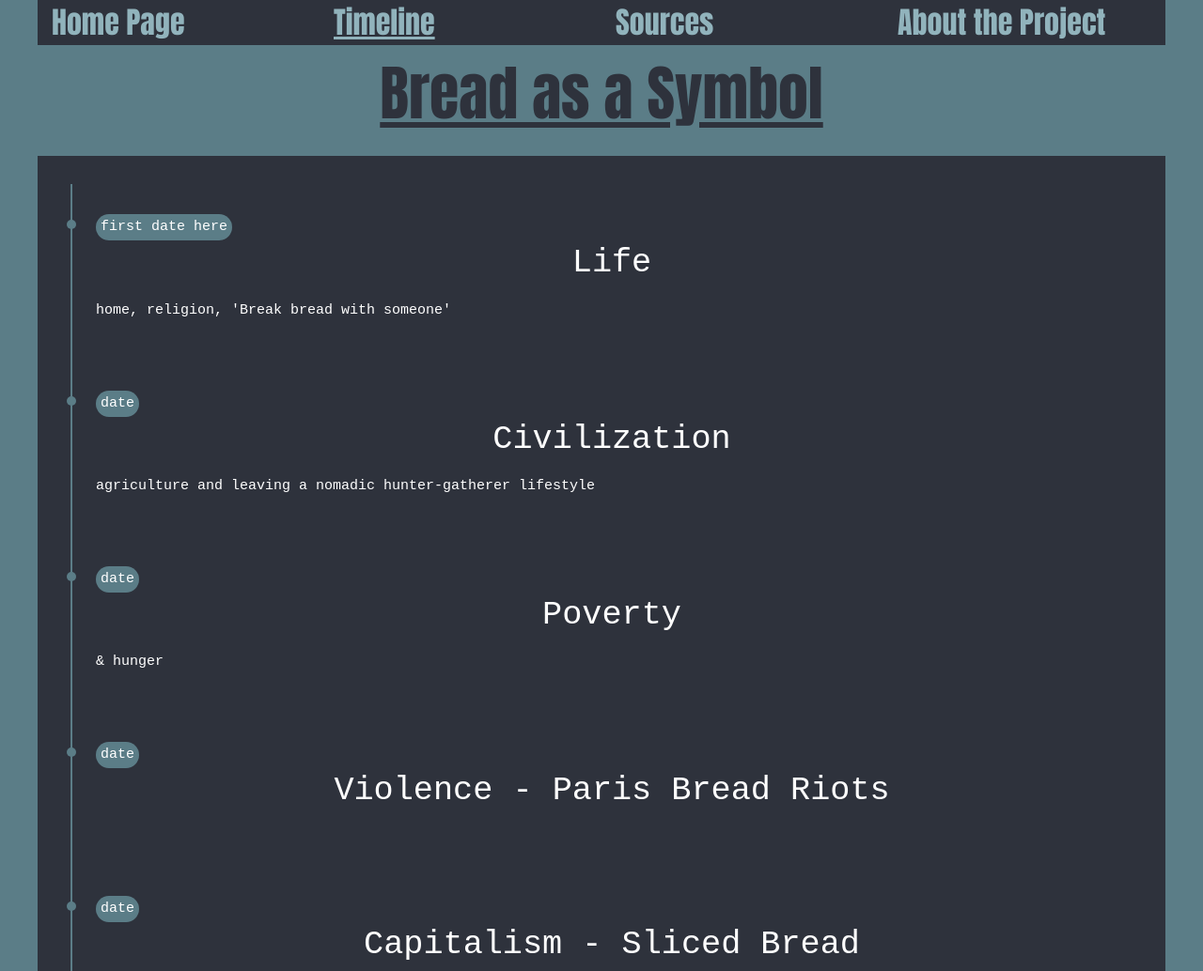
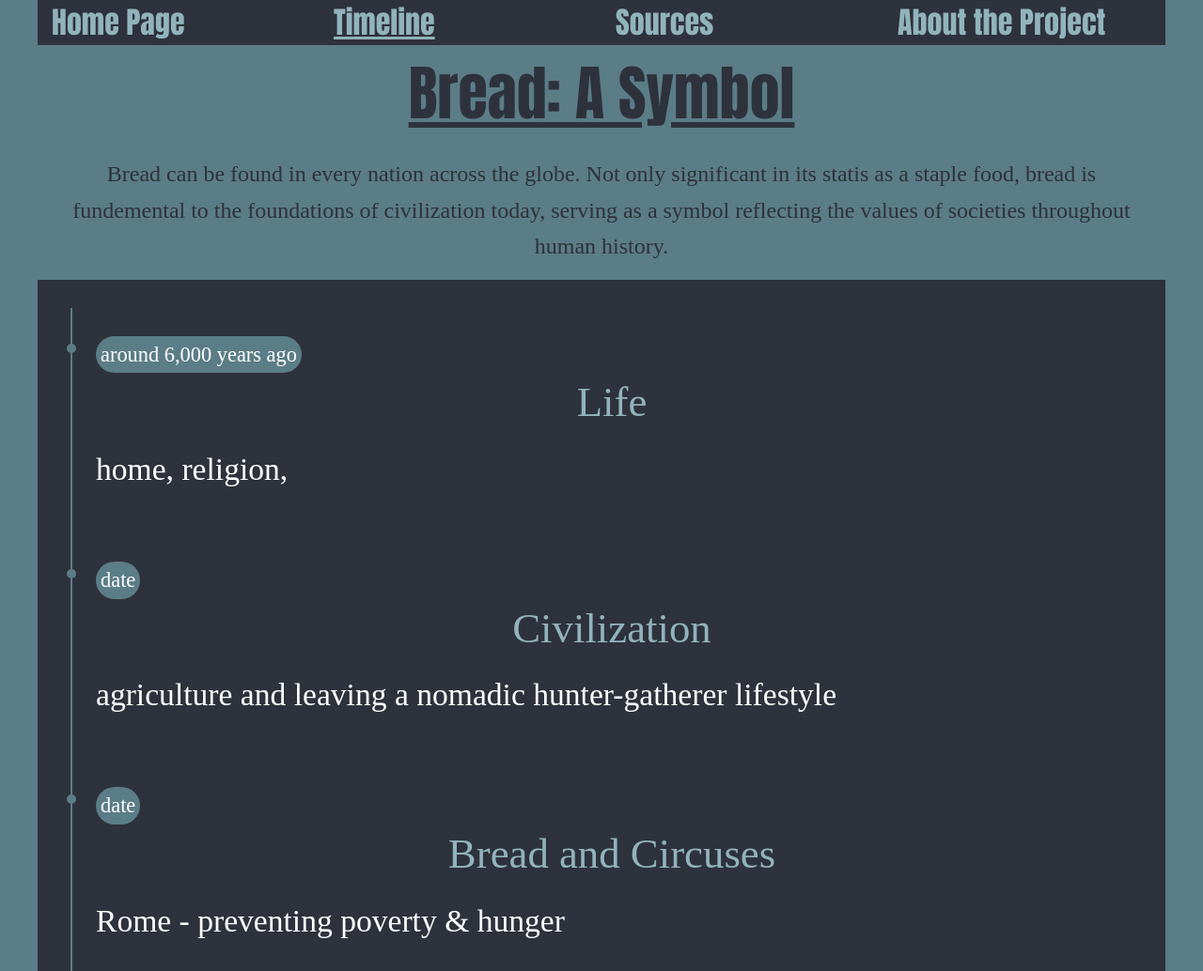
Before and after one commit to mmoeller15/HIST228_Unessay, a website: page timeline.html in a window 1280 px wide. Shown: the top 1034 px of the page at 94% size. Drawn offline with Linux system fonts and the light colour scheme.

Commit message:
visual adjustments

```diff
--- a/style.css
+++ b/style.css
@@ -18,7 +18,7 @@ h2{
 }
 
 h3{
-    font-family: 'Courier New', Courier, monospace;
+    font-family: 'Times New Roman', Times, serif;
     font-size: 250%;
     text-align: center;
     background-color: #2e323c;
@@ -26,25 +26,26 @@ h3{
 
 h4{
     font-size: 150%;
-    font-family: 'Courier New', Courier, monospace;
+    font-family: 'Times New Roman', Times, serif;
     text-align: left;
 }
 
 h5{
     font-size: 200%;
-    font-family: 'Courier New', Courier, monospace;
+    font-family: 'Times New Roman', Times, serif;
+    color: #91b3bc;
     text-align: center;
 }
 
 p{
-    font-family: 'Courier New', Courier, monospace;
-    font-size: 110%;
+    font-family: 'Times New Roman', Times, serif;
+    font-size: 150%;
     text-align: justify;
 }
 
 ul{
-    font-family: 'Courier New', Courier, monospace;
-    font-size: 110%;
+    font-family: 'Times New Roman', Times, serif;
+    font-size: 140%;
     text-align: left;
 }
 
@@ -132,17 +133,17 @@ a:hover, a:active{color: #FFFDD0;}
 	background-color:#5b7d87;
 	border-radius:25px;
 	padding:2px 5px;
-	font-size:15px;
+	/* font-size:15px; */
 	text-align:center;
 }
 .timeline ul li .content h3{
 	color:#5b7d87;
-	font-size:17px;
+	/* font-size:17px; */
 	padding-top:5px;
 }
 .timeline ul li .content p{
 	padding:5px 0px 15px 0px;
-	font-size:15px;
+	/* font-size:15px; */
 }
 .timeline ul li:before{
 	position:absolute;
--- a/timeline.html
+++ b/timeline.html
@@ -51,14 +51,18 @@
             <div class="grid-container">
                 <!-- `grid-x` represents a row -->
                 <div class="grid-x grid-padding-x">
-                    <div class="cell small-12 large-12"><p class="nameStyle">Bread as a Symbol</p></div>
+                    <div class="cell small-12 large-12"><p class="nameStyle">Bread: A Symbol</p></div>
+                    <div class="cell small-12 large-12"><p style="text-align:center">Bread can be found in every nation across the globe.
+                        Not only significant in its statis as a staple food, bread is fundemental to the foundations of civilization today, serving
+                        as a symbol reflecting the values of societies throughout human history.
+                        </p></div>
                     <div class="cell small-12 large-12 large-centered timeline">
                         <ul>
                             <li>
-                                <span>first date here</span>
+                                <span>around 6,000 years ago</span>
                                 <div class="content">
                                     <h5>Life</h5>
-                                    <p>home, religion, 'Break bread with someone'</p>
+                                    <p>home, religion, </p>
                                 </div>
                             </li>
                             <li>
@@ -71,8 +75,8 @@
                             <li>
                                 <span>date</span>
                                 <div class="content">
-                                    <h5>Poverty</h5>
-                                    <p>& hunger</p>
+                                    <h5>Bread and Circuses</h5>
+                                    <p>Rome - preventing poverty & hunger</p>
                                 </div>
                             </li>
                             <li>
```
Also changed, not shown: about.html (+1 -1 lines), index.html (+16 -10 lines), images/Ramses_III_bakery.jpg (added), images/aish_baladi.jpg (added).
